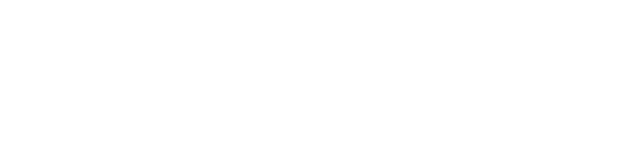
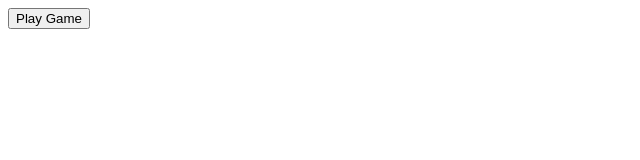
Before and after one commit to HassanIqbal715/odin-rock-paper-scissors-JS, a plain HTML site: page index.html in a window 1280 px wide. Shown: the whole page, without its empty margins (0-640 px from the left). Drawn offline with Linux system fonts and the light colour scheme.

Commit message:
Added a start button

```diff
--- a/index.html
+++ b/index.html
@@ -6,6 +6,7 @@
     <title>Rock Paper Scissors</title>
 </head>
 <body>
+    <button onclick="startGame()">Play Game</button>
     <script src="script.js"></script>
 </body>
 </html>
```
